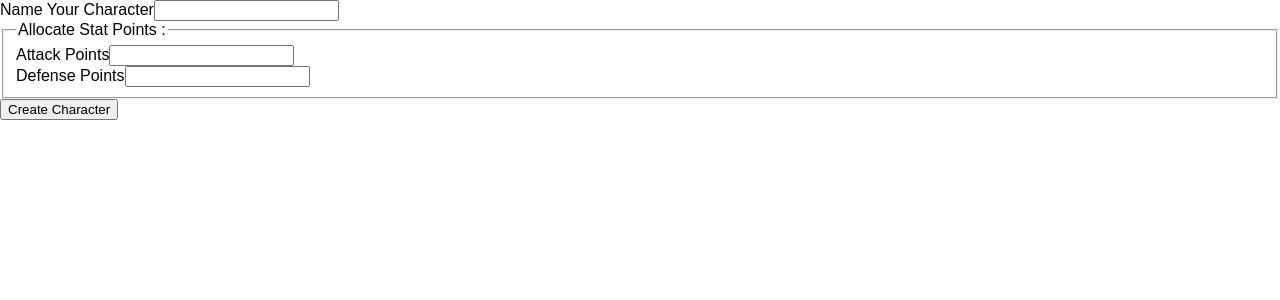
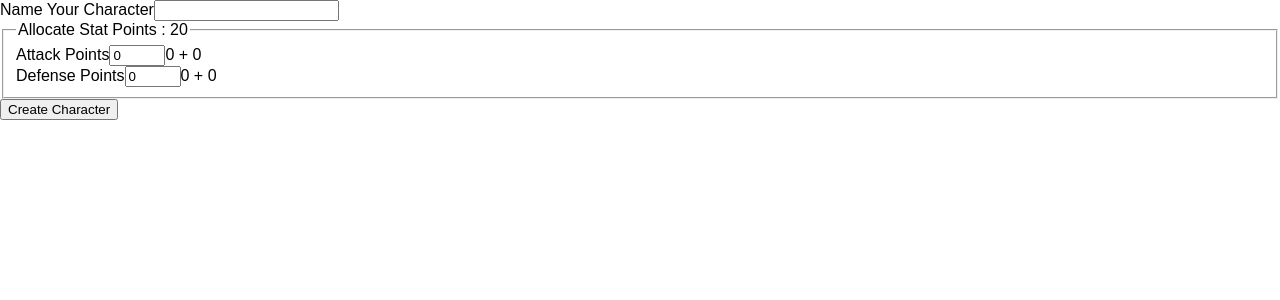
Before and after one commit to thinkful-ei22/Akim-Capstone-Frontend, a React (Create React App) app: page / in a window 1280 px wide. Both pictures are taken after a click on the button "Start Game". Shown: the top 300 px of the page. Built offline with nearby package versions, Linux system fonts and the light colour scheme.

Commit message:
stats allocator functional, character create WIP

```diff
--- a/src/actions/player-stat-actions.js
+++ b/src/actions/player-stat-actions.js
@@ -1,13 +1,8 @@
-export const ALLOCATE_ATTACK_POINTS = "ALLOCATE_ATTACK_POINTS";
-export const allocateAttackPoints = value => ({
-  type: ALLOCATE_ATTACK_POINTS,
-  payload: value
-});
-
-export const ALLOCATE_DEFENSE_POINTS = "ALLOCATE_DEFENSE_POINTS";
-export const allocateDefensePoints = value => ({
-  type: ALLOCATE_DEFENSE_POINTS,
-  payload: value
+export const ALLOCATE_POINTS = "ALLOCATE_POINTS";
+export const allocatePoints = (attackValue, defenseValue) => ({
+  type: ALLOCATE_POINTS,
+  payload: attackValue,
+  payload2: defenseValue
 });
 
 export const SAVE_STAT_POINTS = "SAVE_STAT_POINTS";
--- a/src/components/character-create.js
+++ b/src/components/character-create.js
@@ -1,7 +1,8 @@
 import React from "react";
 import StatsAllocator from "./stats-allocator";
+import { connect } from "react-redux";
 
-export default function(props) {
+function characterCreator(props) {
   return (
     <form>
       <label htmlFor="character-name">Name Your Character</label>
@@ -13,3 +14,5 @@ export default function(props) {
     </form>
   );
 }
+
+export default connect()(characterCreator);
--- a/src/components/main-menu.js
+++ b/src/components/main-menu.js
@@ -1,6 +1,7 @@
 import React from "react";
 import { connect } from "react-redux";
 import { changePage } from "../actions/game-actions";
+import { grantPlayerStatPoints } from "../actions/player-stat-actions";
 
 function MainMenu(props) {
   return (
@@ -12,7 +13,10 @@ function MainMenu(props) {
       </h1>
       <button
         name="start-button"
-        onClick={e => props.changePage("character")}
+        onClick={e => {
+          props.changePage("character");
+          props.grantPlayerStatPoints(20);
+        }}
         autoFocus
       >
         Start Game
@@ -22,5 +26,5 @@ function MainMenu(props) {
 }
 export default connect(
   null,
-  { changePage }
+  { changePage, grantPlayerStatPoints }
 )(MainMenu);
--- a/src/components/stats-allocator.js
+++ b/src/components/stats-allocator.js
@@ -1,18 +1,92 @@
 import React from "react";
+import { connect } from "react-redux";
+import { allocatePoints } from "../actions/player-stat-actions";
 
-export default function StatsAllocator(props) {
+class StatsAllocator extends React.Component {
+  constructor(props) {
+    super(props);
+    this.attackValue = null;
+    this.defenseValue = null;
+    this.maximumPointInput =
+      this.props.player.statPointsRemaining -
+      (this.props.player.attackAllocated + this.props.player.defenseAllocated);
+  }
+  render() {
     return (
       <div>
         <fieldset>
           <legend>
-          Allocate Stat Points : <span />{" "}
+            Allocate Stat Points :{" "}
+            <span>
+              {" "}
+              {isNaN(this.props.player.statPointsRemaining)
+                ? 0
+                : this.props.player.statPointsRemaining}{" "}
+            </span>
           </legend>
           <label htmlFor="attack-stat">Attack Points</label>
-        <input name="attack-stat" type="number" id="attack-stat" min="0" />
+          <input
+            name="attack-stat"
+            type="number"
+            id="attack-stat"
+            defaultValue="0"
+            min="0"
+            max={this.maximumPointInput}
+            ref={input => (this.attackValue = input)}
+            onChange={e => {
+              //consider adding some error handling here
+              if (e.currentTarget.value <= this.maximumPointInput) {
+                console.log(this.attackValue.value);
+                this.props.dispatch(
+                  allocatePoints(
+                    parseInt(this.attackValue.value),
+                    parseInt(this.defenseValue.value)
+                  )
+                );
+              }
+            }}
+          />
+          <span>
+            {this.props.player.previousAttack} +{" "}
+            {isNaN(this.props.player.attackAllocated)
+              ? 0
+              : this.props.player.attackAllocated}
+          </span>
           <br />
           <label htmlFor="defense-stat">Defense Points</label>
-        <input name="defense-stat" type="number" id="defense-stat" min="0" />
+          <input
+            name="defense-stat"
+            type="number"
+            id="defense-stat"
+            defaultValue="0"
+            min="0"
+            max={this.maximumPointInput}
+            ref={input => (this.defenseValue = input)}
+            onChange={e => {
+              // consider adding some error handling here
+              if (e.currentTarget.value <= this.maximumPointInput) {
+                this.props.dispatch(
+                  allocatePoints(
+                    parseInt(this.attackValue.value),
+                    parseInt(this.defenseValue.value)
+                  )
+                );
+              }
+            }}
+          />
+          <span>
+            {this.props.player.previousDefense} +{" "}
+            {isNaN(this.props.player.defenseAllocated)
+              ? 0
+              : this.props.player.defenseAllocated}
+          </span>
         </fieldset>
       </div>
     );
   }
+}
+
+const mapStateToProps = state => ({
+  player: state.playerStats
+});
+export default connect(mapStateToProps)(StatsAllocator);
--- a/src/reducers/player-stat-reducers.js
+++ b/src/reducers/player-stat-reducers.js
@@ -1,6 +1,5 @@
 import {
-  ALLOCATE_ATTACK_POINTS,
-  ALLOCATE_DEFENSE_POINTS,
+  ALLOCATE_POINTS,
   SAVE_STAT_POINTS,
   GRANT_PLAYER_STAT_POINTS
 } from "../actions/player-stat-actions";
@@ -23,19 +22,13 @@ export default function(state = initialState, action) {
     };
   }
 
-  if (action.type === ALLOCATE_ATTACK_POINTS) {
+  if (action.type === ALLOCATE_POINTS) {
     return {
       ...state,
-      statPointsRemaining: state.initialStatPoints - action.payload,
-      attackAllocated: action.payload
-    };
-  }
-
-  if (action.type === ALLOCATE_DEFENSE_POINTS) {
-    return {
-      ...state,
-      statPointsRemaining: state.initialStatPoints - action.payload,
-      defenseAllocated: action.payload
+      statPointsRemaining:
+        state.initialStatPoints - (action.payload + action.payload2),
+      attackAllocated: action.payload,
+      defenseAllocated: action.payload2
     };
   }
 
```
Lines whose indentation alone changed are shown as unchanged.
